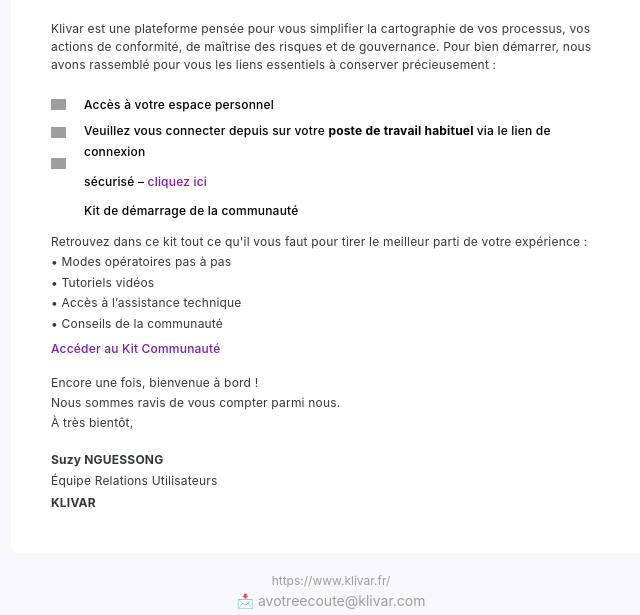
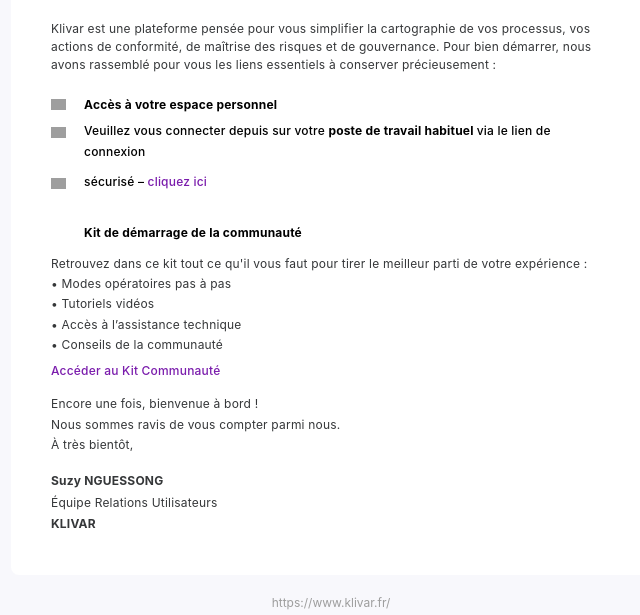
Before and after one commit to qzbible/notif, a Django app: template templates/notification/welcome/index-fr.html in a window 1280 px wide. Shown: the part 539-1154 px from the top of the page, without its empty margins (309-949 px from the left). Run offline with Django 4.2, Linux system fonts and the light colour scheme; the template is opened without the code that fills it, so the values that code supplies are empty; parts of the project's set-up code (start-up, migrations or seed data) failed here and were passed over; grey boxes are pictures that could not be loaded.

Commit message:
Refactory welcome email

```diff
--- a/templates/notification/welcome/index-fr.html
+++ b/templates/notification/welcome/index-fr.html
@@ -310,16 +310,16 @@
                                         <table cellpadding="0" cellspacing="0" border="0" style="width: 100%;">
                                             <tr><td style="padding-bottom: 8px;"> <img class="img" src="{{back_url}}media/icons_mail/key-01.png" alt="Clé" width="15" height="15" /></td></tr>
                                             <tr><td style="padding-bottom: 8px;"> <img class="img" src="{{back_url}}media/icons_mail/link-03.png" alt="Lien" width="15" height="15" /></td></tr>
-                                            <tr><td style="padding-bottom: 8px;">  </td></tr>
+                                            <tr><td style="padding-bottom: 8px;"> &nbsp; </td></tr>
                                             <tr><td> <img class="img" src="{{back_url}}media/icons_mail/box.png" alt="Boîte" width="15" height="15" style="display: block" /></td></tr>
                                         </table>
                                     </td>
                                     <td class="feature-text" valign="top" style="padding-left: 8px;">
                                         <table cellpadding="0" cellspacing="0" border="0" style="width: 100%;">
-                                            <tr><td class="feature-text-content" style="padding-bottom: 4px; font-size: 12px; font-weight: 500; color: #000; margin: 0; line-height: 1.8; letter-spacing: 0.2px;"> Accès à votre espace personnel</td></tr>
+                                            <tr><td class="feature-text-content" style="padding-bottom: 4px; font-size: 12px; font-weight: 500; color: #000; margin: 0; line-height: 1.8; letter-spacing: 0.2px;"> <b>Accès à votre espace personnel</b> </td></tr>
                                             <tr><td class="feature-text-content" style="padding-bottom: 8px; font-size: 12px; font-weight: 500; color: #000; margin: 0; line-height: 1.8; letter-spacing: 0.2px;"> Veuillez vous connecter depuis sur votre <b> poste de travail habituel </b> via le lien de connexion <br></td></tr>
-                                            <tr><td class="feature-text-content" style="padding-bottom: 8px; font-size: 12px; font-weight: 500; color: #000; margin: 0; line-height: 1.8; letter-spacing: 0.2px;">sécurisé – <a href="{{url_connect}}" style="color: #7A1CAC; text-decoration: none;">cliquez ici</a><br></td></tr>
-                                            <tr><td class="feature-text-content" style="font-size: 12px; font-weight: 500; color: #000; margin: 0; line-height: 1.8; letter-spacing: 0.2px;">  Kit de démarrage de la communauté</td></tr>
+                                            <tr><td class="feature-text-content" style="padding-bottom: 8px; font-size: 12px; font-weight: 500; color: #000; margin: 0; line-height: 1.8; letter-spacing: 0.2px;">sécurisé – <a href="{{url_connect}}" style="color: #7A1CAC; text-decoration: none;">cliquez ici</a><br><br></td></tr>
+                                            <tr><td class="feature-text-content" style="font-size: 12px; font-weight: 500; color: #000; margin: 0; line-height: 1.8; letter-spacing: 0.2px;"> <b>Kit de démarrage de la communauté </b> </td></tr>
                                         </table>
                                     </td>
                                 </tr>
```
